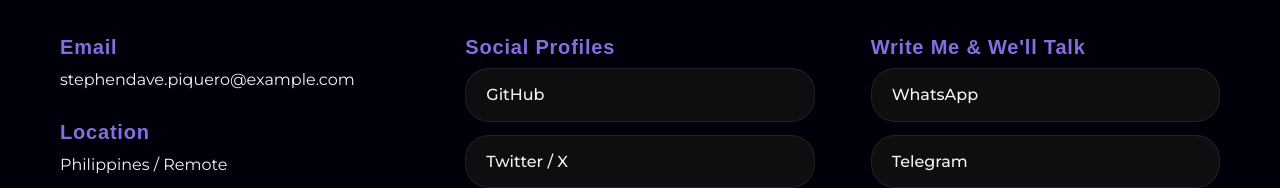
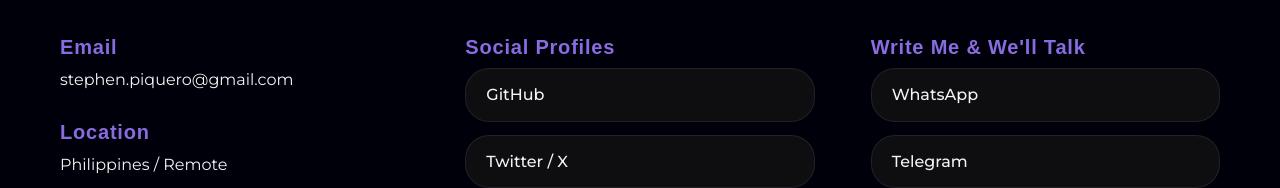
Before and after one commit to tepcvi/My-portfolio, a React (Vite) app: page / in a window 1280 px wide. Shown: the part 5612-5800 px from the top of the page. Built offline with nearby package versions, Linux system fonts and the light colour scheme; some icons are missing; a web font is replaced by a local one.

Commit message:
Update email to stephen.piquero@gmail.com

```diff
--- a/src/data/portfolioData.ts
+++ b/src/data/portfolioData.ts
@@ -15,7 +15,7 @@ export const portfolioData: PortfolioData = {
     aboutHeadlineSecond: 'Is My Passion',
     aboutDescription:
       "I'm a Full-Stack Developer passionate about pushing the boundaries of interactive web engineering, creative code, and digital design. Driven by curiosity and craftsmanship, I build responsive, accessible, and memorable digital experiences for modern brands and products.",
-    email: 'stephendave.piquero@example.com',
+    email: 'stephen.piquero@gmail.com',
     location: 'Philippines / Remote',
     resumeUrl: '/assets/pdf/resume-sample.pdf',
     heroImage: '/assets/img/user-studio-cutout.png',
```
